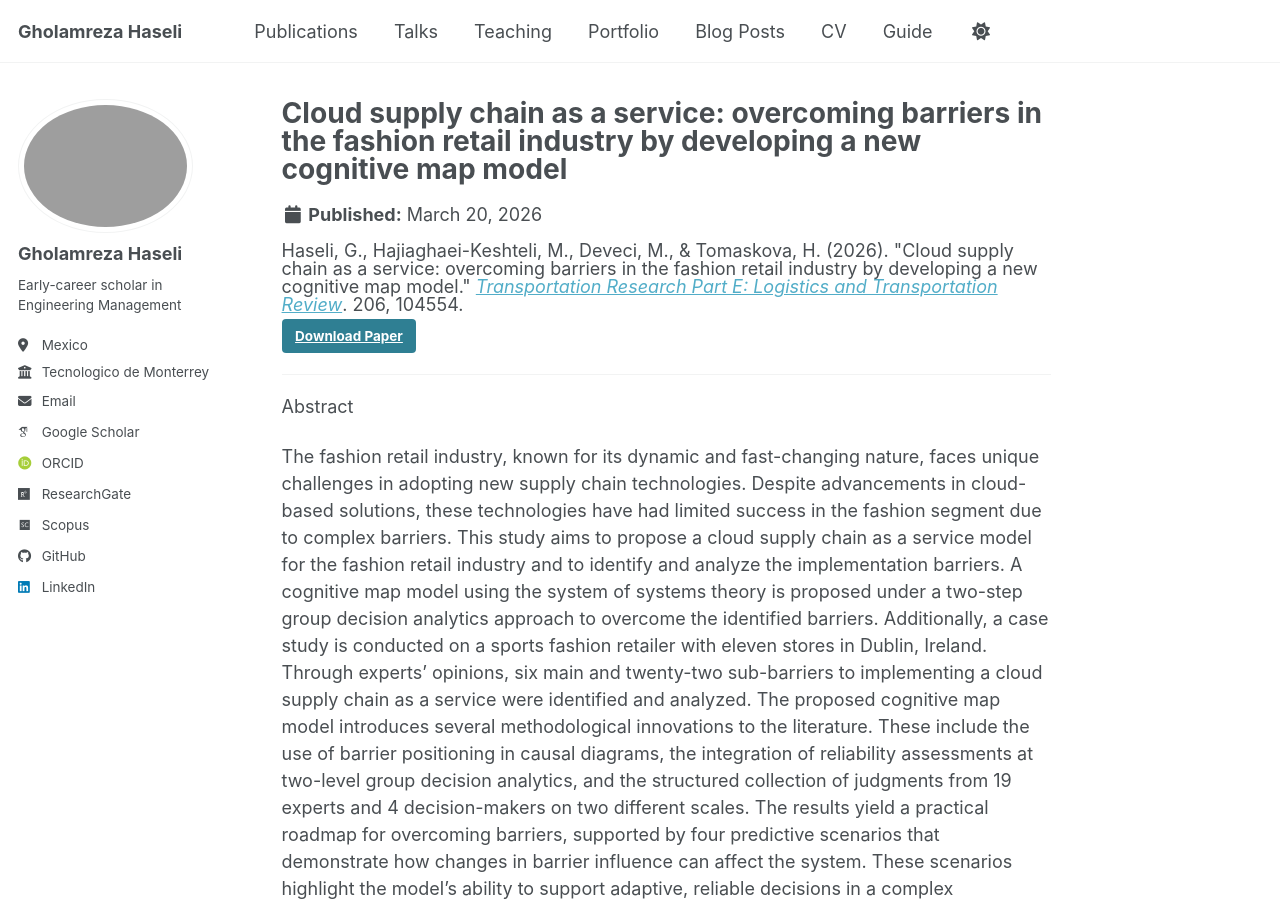
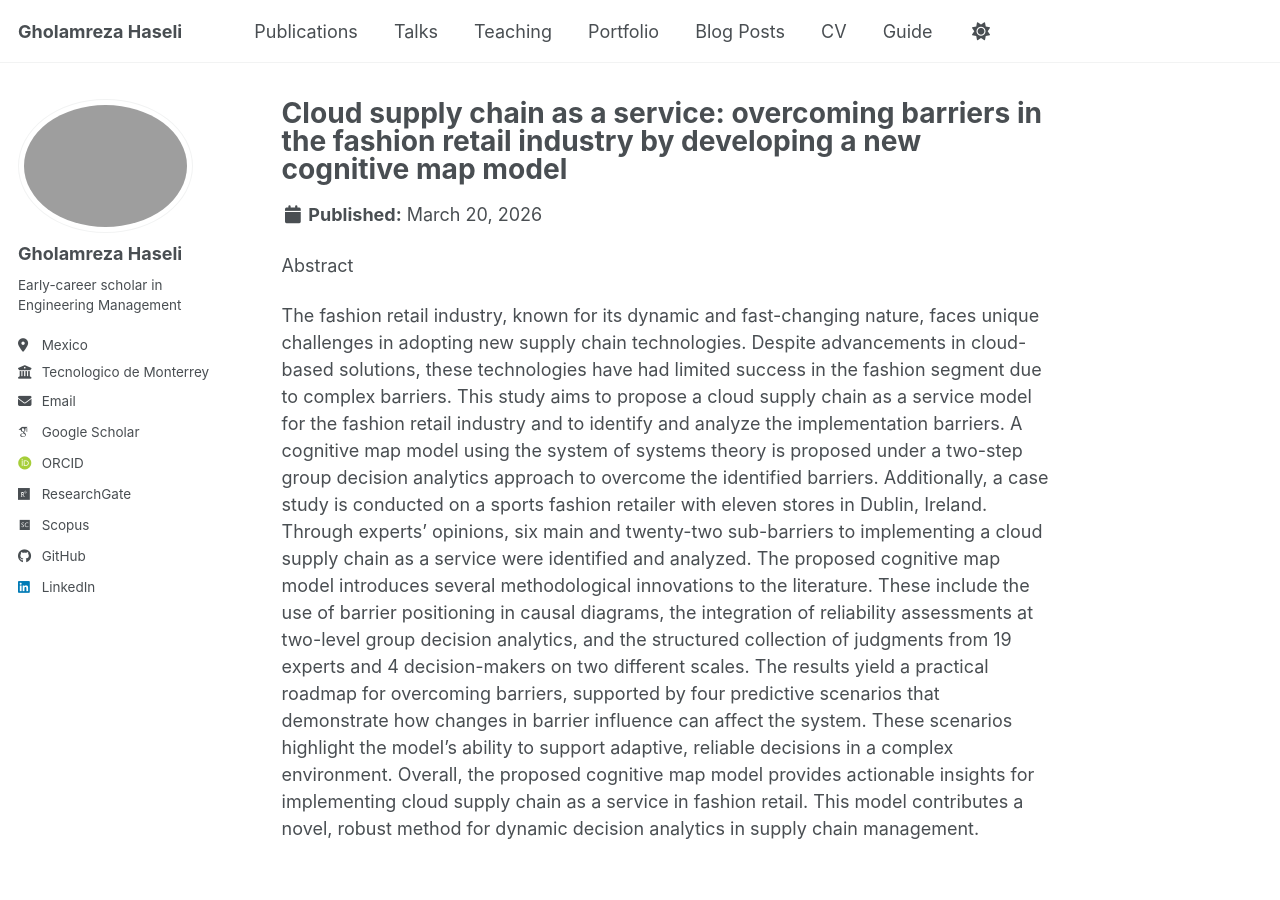
Before and after one commit to Gholamreza-Haseli/Gholamreza-Haseli.github.io, a Jekyll site: the page built from _publications/Cloud supply chain as a service_ overcoming barriers in the fashion retail industry by developing a new cognitive map model.md, in a window 1280 px wide and 900 px high. Built offline with Jekyll 4.4.1, drawn with Linux system fonts in a browser that asks for light colours; some web fonts are replaced; a script bundle is joined from its source files by our own code; library files that are not in the unit come from our copies.

Commit message:
Update Cloud supply chain as a service_ overcoming barriers in the fashion retail industry by developing a new cognitive map model.md

```diff
--- a/_publications/Cloud supply chain as a service_ overcoming barriers in the fashion retail industry by developing a new cognitive map model.md
+++ b/_publications/Cloud supply chain as a service_ overcoming barriers in the fashion retail industry by developing a new cognitive map model.md
@@ -6,14 +6,6 @@ permalink: /publication/Cloud-supply-chain-as-a-service:-overcoming-barriers-in-
 excerpt: 'Haseli, G., Hajiaghaei-Keshteli, M., Deveci, M., & Tomaskova, H. (2026). &quot;Cloud supply chain as a service: overcoming barriers in the fashion retail industry by developing a new cognitive map model.&quot; <i>[Transportation Research Part E: Logistics and Transportation Review](https://www.sciencedirect.com/journal/transportation-research-part-e-logistics-and-transportation-review)</i>. 206, 104554.'
 paperurl: 'https://www.sciencedirect.com/science/article/abs/pii/S1366554525005824'
 ---
-<div style="margin-top: -10px;"> <p style="margin-bottom: 5px; line-height: 1;">
-    Haseli, G., Hajiaghaei-Keshteli, M., Deveci, M., & Tomaskova, H. (2026). "Cloud supply chain as a service: overcoming barriers in the fashion retail industry by developing a new cognitive map model." <i><a href="https://www.sciencedirect.com/journal/transportation-research-part-e-logistics-and-transportation-review">Transportation Research Part E: Logistics and Transportation Review</a></i>. 206, 104554.
-  </p>
-
-  <a href="https://www.sciencedirect.com/science/article/abs/pii/S1366554525005824" class="btn btn--primary" style="margin-top: 0;">Download Paper</a>
-</div>
-
-<hr>
 
 Abstract
 
```
